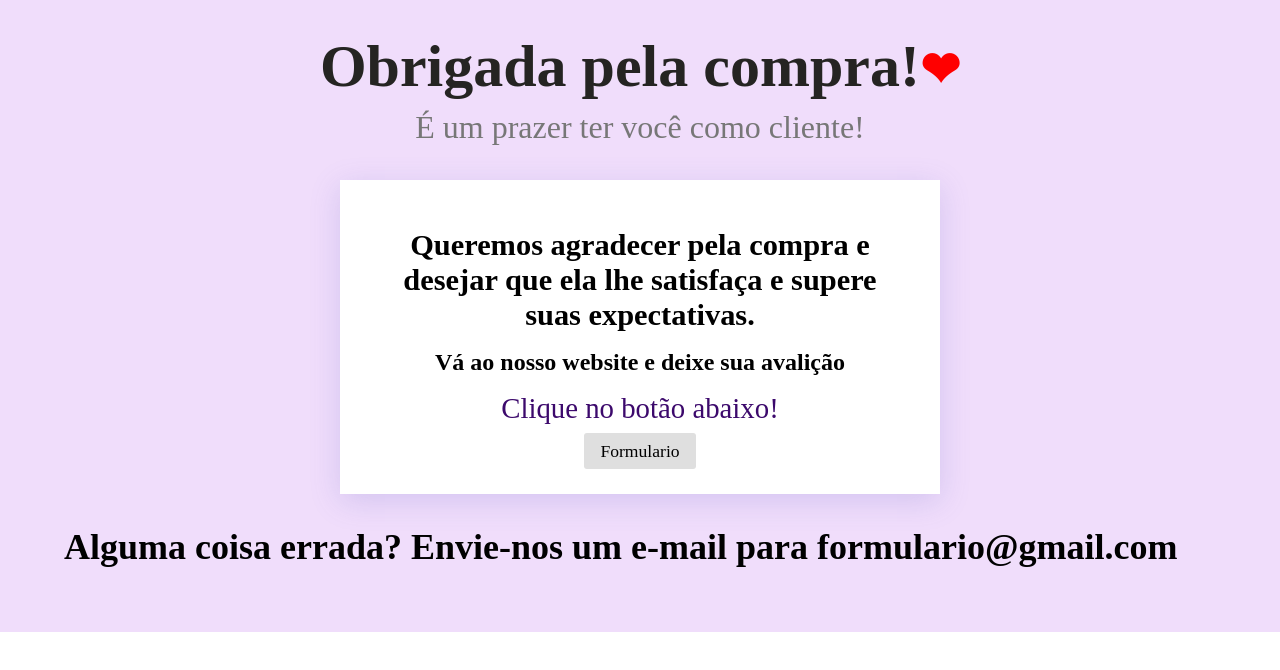
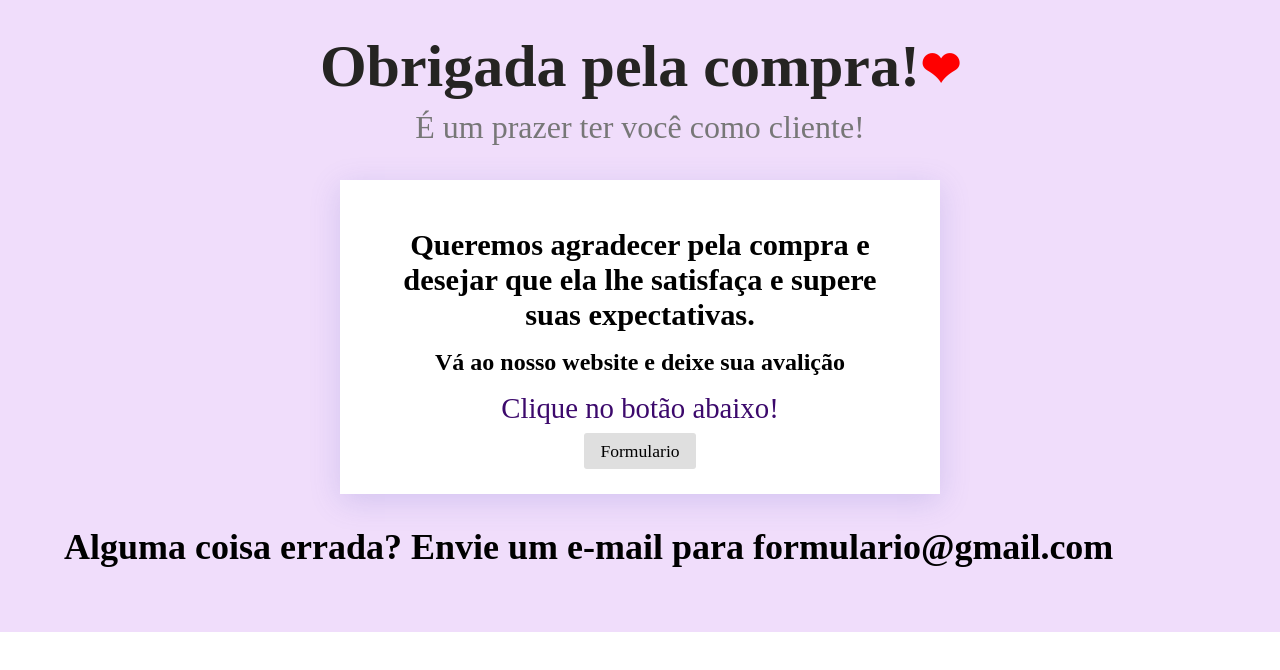
Before and after one commit to dandarabianca/agradecimento-form, a React (Create React App) app: page / in a window 1280 px wide. Shown: the top 670 px of the page. Built offline with nearby package versions, Linux system fonts and the light colour scheme.

Commit message:
fazendo alguns ajustes

```diff
--- a/src/Assets/Components/Contacts/index.jsx
+++ b/src/Assets/Components/Contacts/index.jsx
@@ -4,7 +4,7 @@ import "./styles.css";
 export default function Contacts(){
     return(
         <div className="contact-container">
-            <h2>Alguma coisa errada? Envie-nos um e-mail para formulario@gmail.com</h2>
+            <h2>Alguma coisa errada? Envie um e-mail para formulario@gmail.com</h2>
         </div>
     );
 }
```
